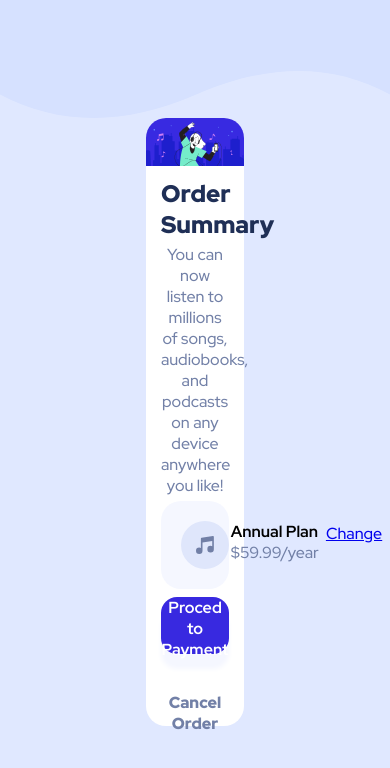
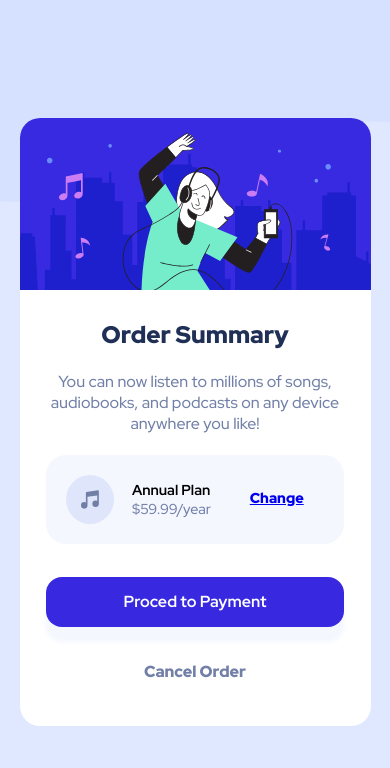
Before and after one commit to Rod634/Order-summary-component, a React (Vite) app: page / in a window 390 px wide. Shown: the top 768 px of the page. Built offline with nearby package versions, Linux system fonts and the light colour scheme.

Commit message:
adding responsive css

```diff
--- a/src/components/summarybox.scss
+++ b/src/components/summarybox.scss
@@ -19,11 +19,13 @@ $DesaturatedBlue: hsl(224, 23%, 55%);
 $DarkBlue: hsl(223, 47%, 23%);
 
 // mixin margin to box_info
-@mixin box_margin {
-    margin-bottom: 7%;
-}
+$patternMarginBox: 7%;
 
-body{
+//font size responsive
+$fontSize: 0.9rem;
+
+
+body {
     background: url("../assets/pattern-background-desktop.svg") no-repeat $paleBlue;
     background-size: 100vw;
     min-height: 100vh;
@@ -31,65 +33,121 @@ body{
     place-items: center;
     flex-direction: column;
     justify-content: space-evenly;
+
+    @media (max-width: 700px) {
+        background: url("../assets/pattern-background-mobile.svg") no-repeat $paleBlue;
+        background-size: 100vw;
+    }
 }
 
-.box{
+.box {
     background-color: white;
     text-align: center;
     width: 25vw;
     height: 72vh;
     border-radius: 20px;
 
-    .img_box img{
+    .img_box img {
         border-radius: 20px 20px 0px 0px;
         width: 100%;
     }
+
+    @media (max-width: 360px) {
+        height: 75vh;
     }
 
-.box_info{
+    @media (max-width: 420px) {
+        width: 90vw;
+    }
+
+    @media (min-width: 420px) and (max-width: 800px)  {
+        width: 60vw;
+        height: 80vh;
+    }
+
+    @media (min-width: 800px) and (max-width: 1240px) {
+        width: 40vw;
+        height: 78vh;
+    }
+
+    @media (min-width: 1240px) and (max-width: 1600px) {
+        width: 28vw;
+        height: 90vh;
+    }
+}
+
+.box_info {
     padding-top: 7%;
     width: 70%;
     display: block;
     margin: auto;
 
-    h2{
+    h2 {
         color: $DarkBlue;
         font-weight: 900;
-        @include box_margin();
+        margin-bottom: $patternMarginBox;
     }
-    p{
+
+    p {
         color: $DesaturatedBlue;
-        @include box_margin();
+        margin-bottom: $patternMarginBox;
+    }
+
+    @media (max-width: 800px) {
+        width: 85%;
+    }
+
+    @media (min-width: 800px) {
+        width: 80%;
     }
 }
 
-.plan{
+.plan {
     display: flex;
     background-color: $VeryPaleBlue;
     padding: 20px;
-    @include box_margin();
+    margin-bottom: $patternMarginBox;
     border-radius: 20px;
 
-    a{
-        margin: 7% 0% 0% 25%;
+    a {
+        position: relative;
+        margin-left: 20%;
+        margin-top: 5%;
+        font-weight: 900;
+
+        @media (max-width: 390px) {
+            margin-left: 15%;
+            font-size: $fontSize;
         }
     }
 
-.plan_info{
+}
+
+.plan_info {
     text-align: left;
     margin-left: 7%;
-    h3{
+    margin-top: 2%;
+
+    h3 {
         font-size: 1rem;
+
+        @media (max-width: 390px) {
+            font-size: $fontSize;
         }
     }
 
-.button_display{
+    @media (max-width: 390px) {
+        font-size: $fontSize;
+    }
+}
+
+.button_display {
     display: inline-grid;
     width: 100%;
     height: 20vh;
     margin-top: 4%;
 
-    button{
+    button {
         color: white;
         font-weight: 700;
         font-size: medium;
@@ -102,7 +160,7 @@ body{
         cursor: pointer;
     }
 
-    a{
+    a {
         color: $DesaturatedBlue;
         text-decoration: none;
         font-weight: 900;
```
Also changed, not shown: 1 other file (tests, documents, lock files or other folders). Lines whose indentation alone changed are shown as unchanged.
